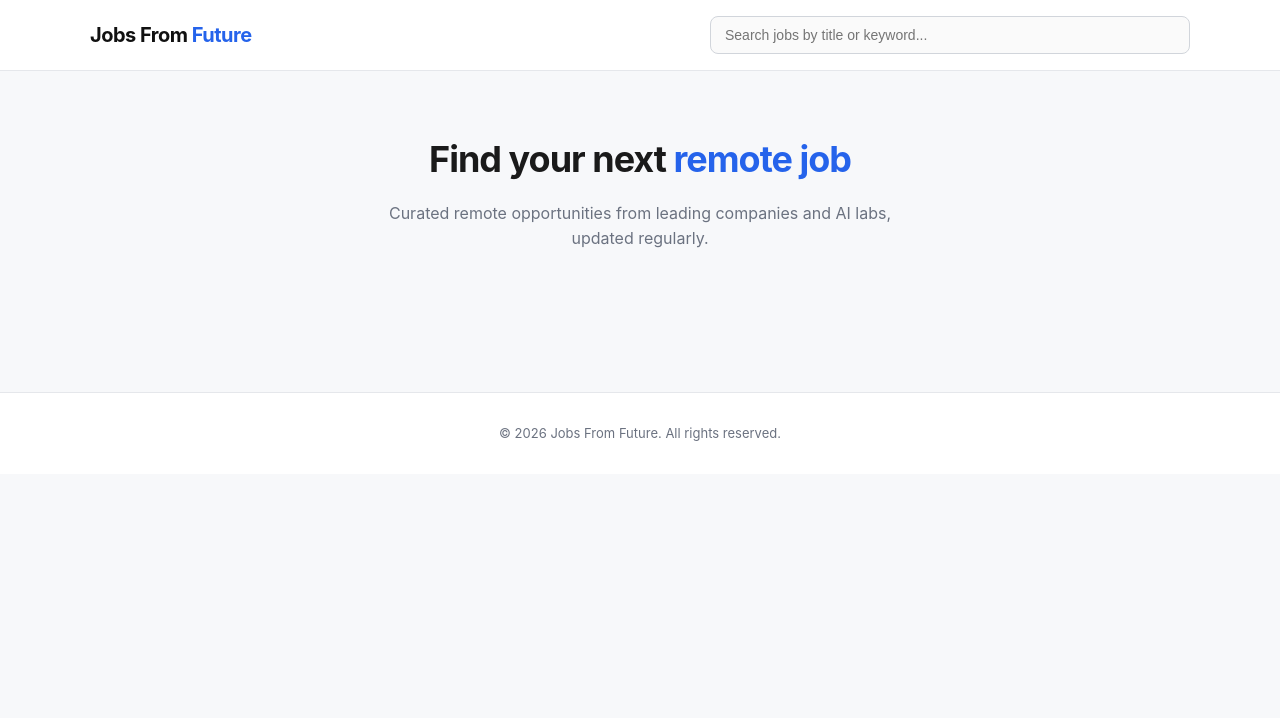
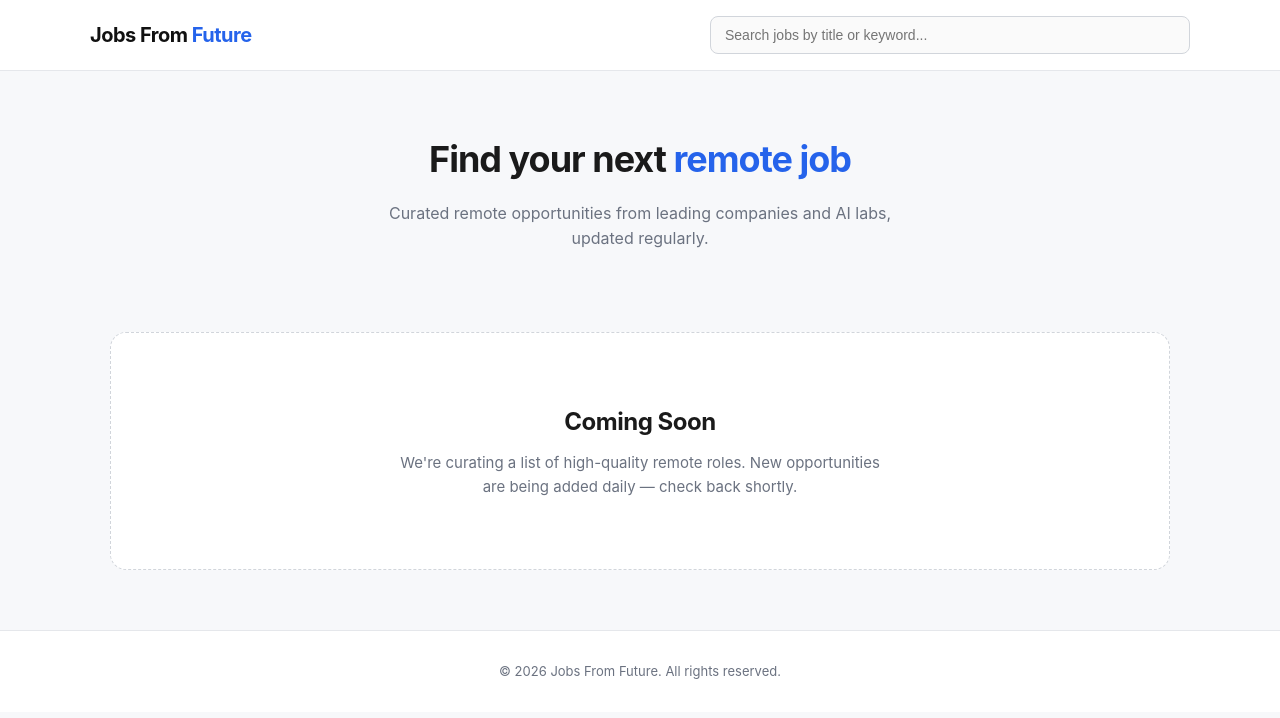
Before and after one commit to unique-artt/JobsFromFuture, a Jekyll site: the page built from index.html, in a window 1280 px wide. Shown: the top 718 px of the page. Built offline with Jekyll 4.4.1, drawn with Linux system fonts in a browser that asks for light colours.

Commit message:
Update index.html

```diff
--- a/index.html
+++ b/index.html
@@ -61,6 +61,26 @@ layout: default
     font-size: 15px;
     display: none;
   }
+
+  .coming-soon {
+    text-align: center;
+    padding: 70px 24px;
+    background: #fff;
+    border: 1px dashed #d1d5db;
+    border-radius: 16px;
+    margin: 40px 0 20px;
+  }
+  .coming-soon h2 {
+    font-size: 24px;
+    margin-bottom: 10px;
+    letter-spacing: -0.5px;
+  }
+  .coming-soon p {
+    font-size: 15px;
+    color: #6b7280;
+    max-width: 480px;
+    margin: 0 auto;
+  }
 </style>
 
 <section class="hero">
@@ -69,6 +89,9 @@ layout: default
 </section>
 
 <div class="container">
+  {% assign job_count = site.jobs | size %}
+
+  {% if job_count >= 30 %}
     <div class="job-grid" id="job-grid">
       {% for job in site.jobs %}
       <a class="job-card" href="{{ job.url }}" data-title="{{ job.title | downcase }}" data-location="{{ job.location | downcase }}">
@@ -78,6 +101,11 @@ layout: default
       </a>
       {% endfor %}
     </div>
-
     <p class="no-results" id="no-results">No jobs match your search. Try a different keyword.</p>
+  {% else %}
+    <div class="coming-soon">
+      <h2>Coming Soon</h2>
+      <p>We're curating a list of high-quality remote roles. New opportunities are being added daily — check back shortly.</p>
     </div>
+  {% endif %}
+</div>
```
Lines whose indentation alone changed are shown as unchanged.
